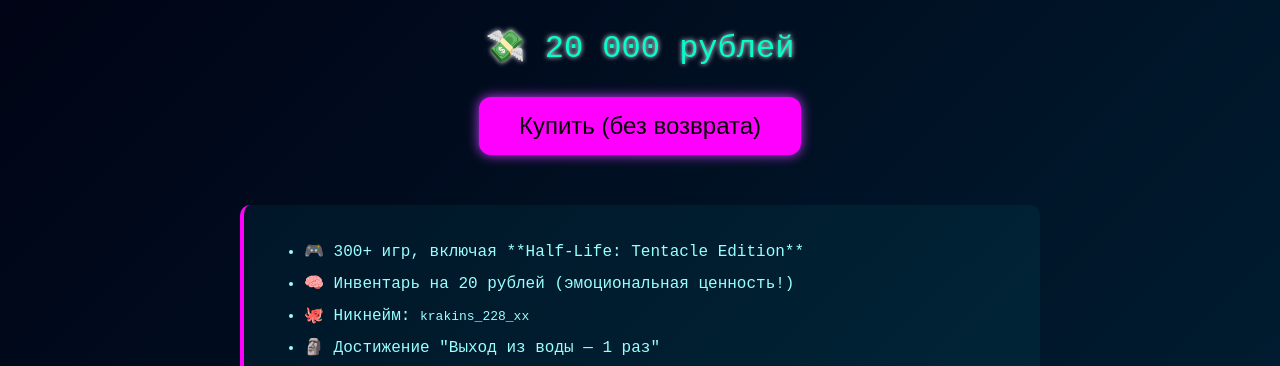
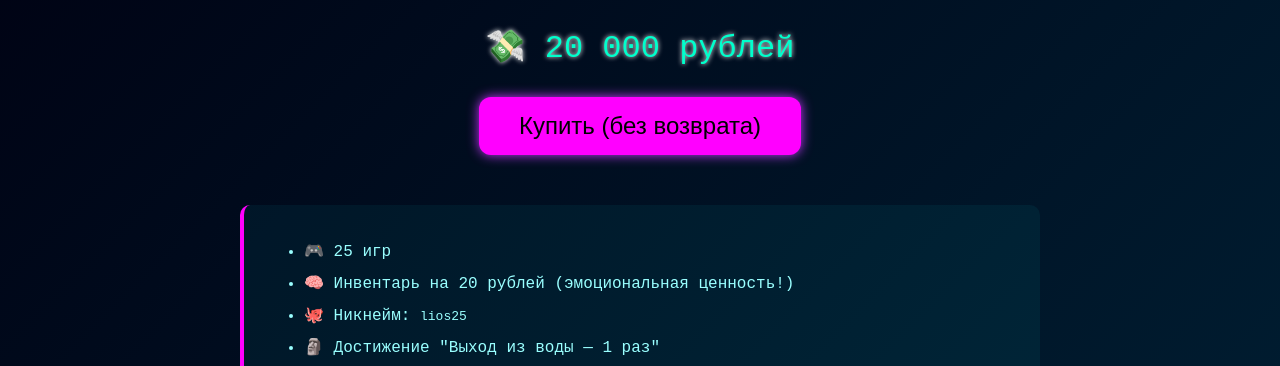
Before and after one commit to Donetto3/mosy, a plain HTML site: page index.html in a window 1280 px wide. Shown: the part 248-614 px from the top of the page. Drawn offline with Linux system fonts and the light colour scheme.

Commit message:
Add files via upload

```diff
--- a/index.html
+++ b/index.html
@@ -129,9 +129,9 @@
 
     <div class="features">
       <ul>
-        <li>🎮 300+ игр, включая **Half-Life: Tentacle Edition**</li>
+        <li>🎮 25 игр</li>
         <li>🧠 Инвентарь на 20 рублей (эмоциональная ценность!)</li>
-        <li>🐙 Никнейм: <code>krakins_228_xx</code></li>
+        <li>🐙 Никнейм: <code>lios25</code></li>
         <li>🗿 Достижение "Выход из воды — 1 раз"</li>
         <li>📉 VAC-бан? Нет. VAC-БЛАГОСЛОВЕНИЕ!</li>
         <li>🪙 Бонус: картинка с Костей в шляпе</li>
```
